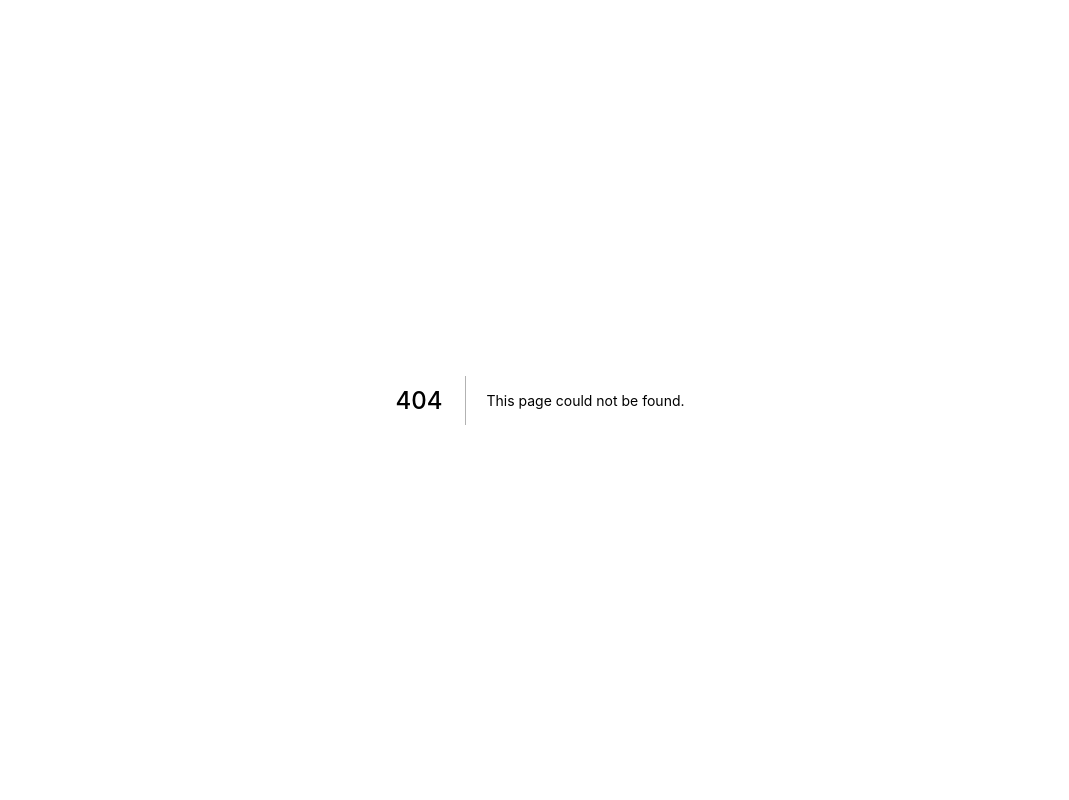
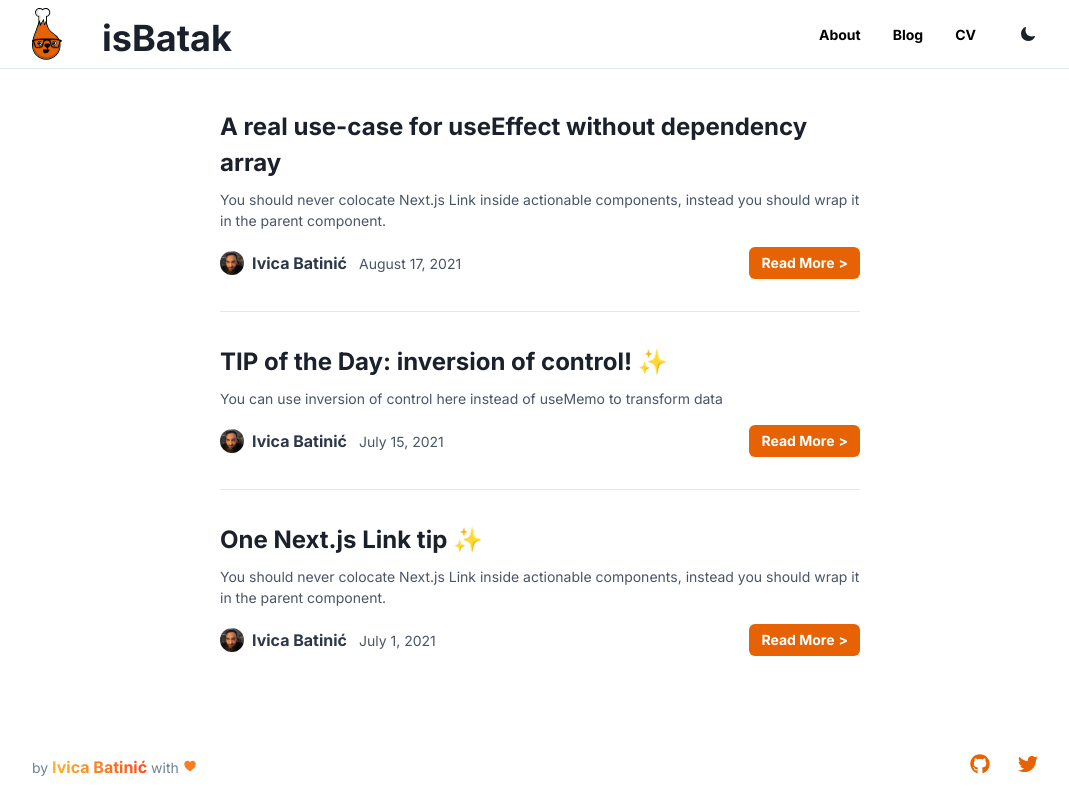
Before and after one commit to isBatak/website, a Next.js app: page /blog in a window 1280 px wide. Before the commit this address had no page. Shown: the whole page, without its empty margins (100-1169 px from the left). Built offline with nearby package versions, Linux system fonts and the light colour scheme.

Commit message:
Fix post preview

```diff
--- a/components/post-preview.tsx
+++ b/components/post-preview.tsx
@@ -1,7 +1,7 @@
 import DateFormater from './date-formater';
 import NextLink from 'next/link';
 import Author from '../types/author';
-import { Avatar, Box, Button, chakra, Flex, Link, useColorModeValue, Text } from '@chakra-ui/react';
+import { Avatar, Box, Button, chakra, Flex, useColorModeValue, Text, LinkBox, LinkOverlay } from '@chakra-ui/react';
 
 type Props = {
   title: string;
@@ -13,10 +13,10 @@ type Props = {
 
 const PostPreview = ({ title, date, excerpt, author, slug, ...rest }: Props) => {
   return (
-    <Box {...rest}>
+    <LinkBox {...rest}>
       <Box>
-        <NextLink as={`/posts/${slug}`} href="/posts/[slug]" passHref>
-          <Link
+        <NextLink href={`/posts/${slug}`} passHref>
+          <LinkOverlay
             display="block"
             color={useColorModeValue('gray.800', 'white')}
             fontWeight="bold"
@@ -24,7 +24,7 @@ const PostPreview = ({ title, date, excerpt, author, slug, ...rest }: Props) =>
             _hover={{ color: 'gray.600', textDecor: 'underline' }}
           >
             {title}
-          </Link>
+          </LinkOverlay>
         </NextLink>
 
         <chakra.p mt={2} fontSize="sm" color={useColorModeValue('gray.600', 'gray.400')}>
@@ -32,7 +32,7 @@ const PostPreview = ({ title, date, excerpt, author, slug, ...rest }: Props) =>
         </chakra.p>
       </Box>
 
-      <Box mt={4}>
+      <Flex mt={4} justify="space-between" gap={4} direction={{ base: 'column', sm: 'row' }}>
         <Flex alignItems="center">
           <Flex alignItems="center">
             <Avatar size="xs" name={author.name} src={author.picture} />
@@ -45,14 +45,23 @@ const PostPreview = ({ title, date, excerpt, author, slug, ...rest }: Props) =>
             <DateFormater dateString={date} />
           </chakra.span>
         </Flex>
-      </Box>
 
-      <NextLink href={`/posts/${slug}`} passHref>
-        <Button colorScheme="brand" as="a" w={{ base: 'full', sm: 'auto' }} size="md" mt="4">
-          Read More
-        </Button>
-      </NextLink>
-    </Box>
+        <NextLink href={`/posts/${slug}`} passHref>
+          <Button
+            variant={'solid'}
+            size={{ base: 'md', sm: 'sm' }}
+            colorScheme="brand"
+            w={{ base: 'full', sm: 'auto' }}
+            as="a"
+          >
+            Read More
+            <Text as="span" ml="1" display={{ base: 'none', sm: 'unset' }}>
+              &gt;
+            </Text>
+          </Button>
+        </NextLink>
+      </Flex>
+    </LinkBox>
   );
 };
 
--- a/components/shared/navigations/main/navigation.tsx
+++ b/components/shared/navigations/main/navigation.tsx
@@ -28,13 +28,13 @@ interface NavItem {
 }
 
 const NAV_ITEMS: Array<NavItem> = [
-  // {
-  //   label: 'Home',
-  //   href: '/',
-  // },
+  {
+    label: 'About',
+    href: '/about',
+  },
   {
     label: 'Blog',
-    href: '/',
+    href: '/blog',
   },
   {
     label: 'CV',
--- /dev/null
+++ b/pages/blog.tsx
@@ -0,0 +1,49 @@
+import { NextSeo } from 'next-seo';
+import { Container, StackDivider, VStack } from '@chakra-ui/react';
+
+import { getAllPosts } from 'lib/api';
+import Post from 'types/post';
+import { Chakra } from 'lib/Chakra';
+import Layout from 'components/shared/layouts/main/layout';
+import { NextPage } from 'next';
+import PostPreview from 'components/post-preview';
+
+type BlogPageProps = {
+  allPosts: Post[];
+};
+
+const BlogPage: NextPage<BlogPageProps> = ({ allPosts }) => {
+  return (
+    <Chakra>
+      <Layout>
+        <NextSeo title="Personal Blog" />
+        <Container maxW="2xl" py="5">
+          {allPosts.length > 0 && (
+            <VStack as="section" align="stretch" spacing={8} py={5} divider={<StackDivider borderColor="gray.200" />}>
+              {allPosts.map((post) => (
+                <PostPreview
+                  key={post.slug}
+                  title={post.title}
+                  date={post.date}
+                  author={post.author}
+                  slug={post.slug}
+                  excerpt={post.excerpt}
+                />
+              ))}
+            </VStack>
+          )}
+        </Container>
+      </Layout>
+    </Chakra>
+  );
+};
+
+export const getStaticProps = async () => {
+  const allPosts = getAllPosts(['title', 'date', 'slug', 'author', 'coverImage', 'excerpt']);
+
+  return {
+    props: { allPosts },
+  };
+};
+
+export default BlogPage;
```
Also changed, not shown: components/more-stories.tsx (deleted, +0 -26 lines), pages/index.tsx (+5 -16 lines).
